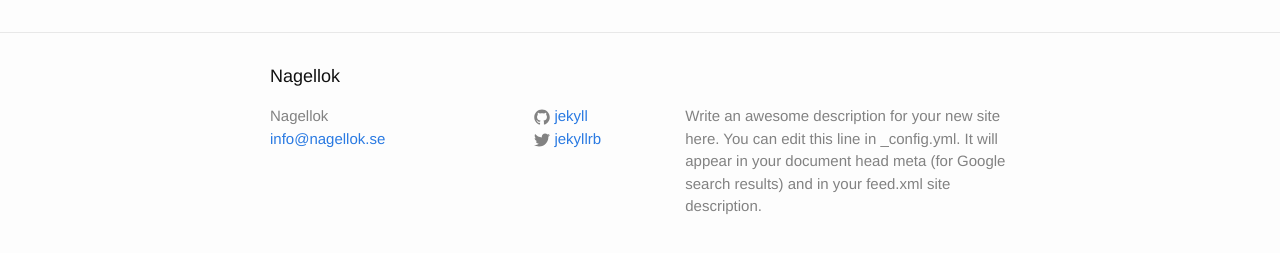
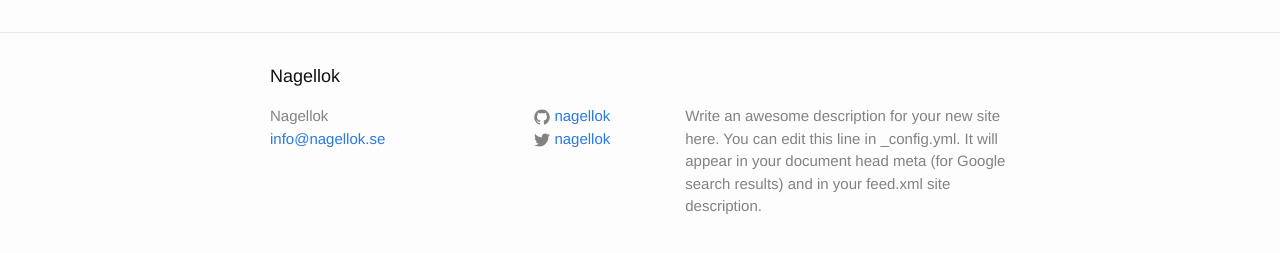
Before and after one commit to nagellok/nagellok.github.io, a Jekyll site: the page built from index.html, in a window 1280 px wide. Shown: the part 264-517 px from the top of the page. Built offline with Jekyll 4.4.1, drawn with Linux system fonts in a browser that asks for light colours.

Commit message:
updated twitter and GitHub handle

```diff
--- a/_config.yml
+++ b/_config.yml
@@ -14,8 +14,8 @@ description: > # this means to ignore newlines until "baseurl:"
   Google search results) and in your feed.xml site description.
 baseurl: "" # the subpath of your site, e.g. /blog
 url: "http://yourdomain.com" # the base hostname & protocol for your site
-twitter_username: jekyllrb
-github_username:  jekyll
+twitter_username: nagellok
+github_username:  nagellok
 
 # Build settings
 markdown: kramdown
```
